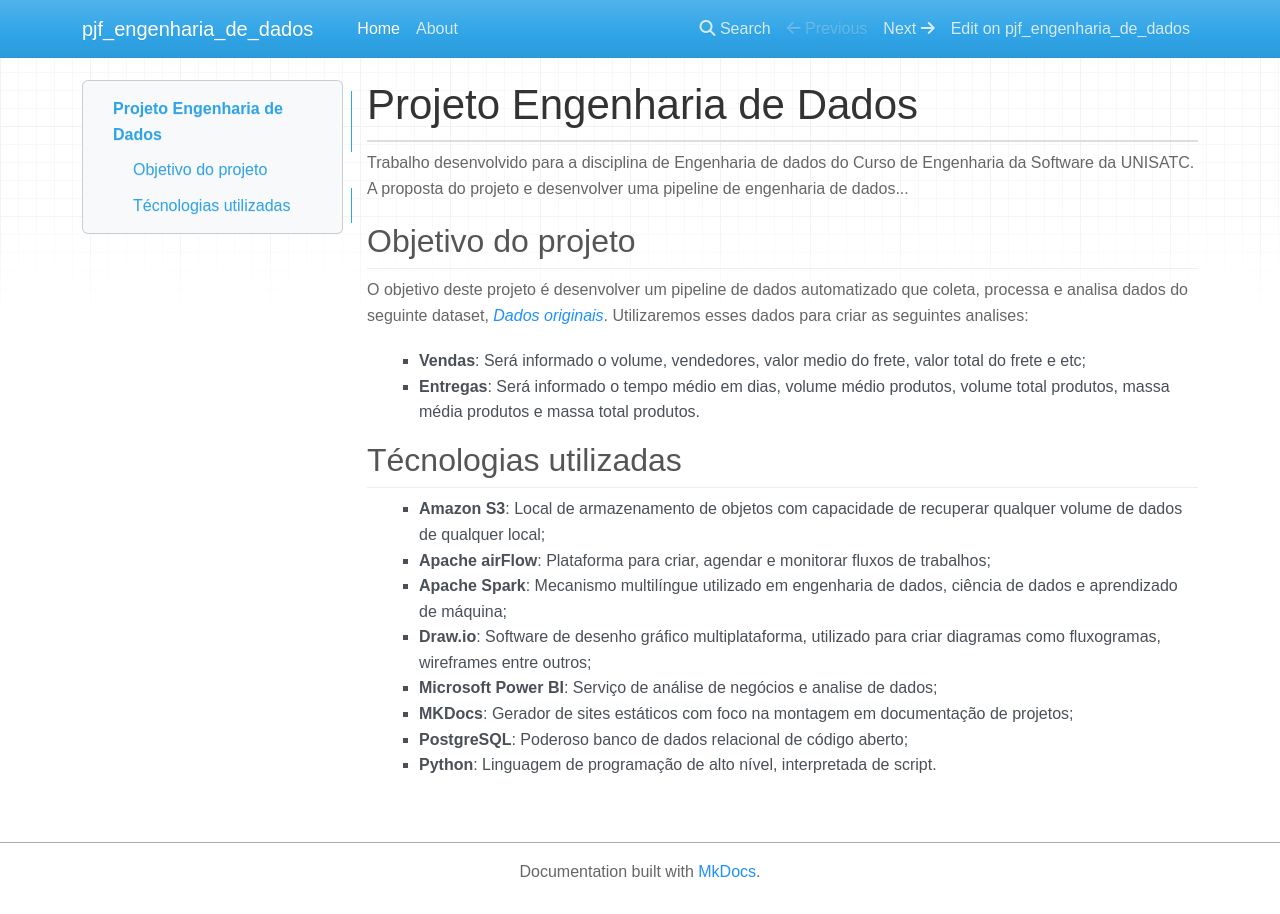
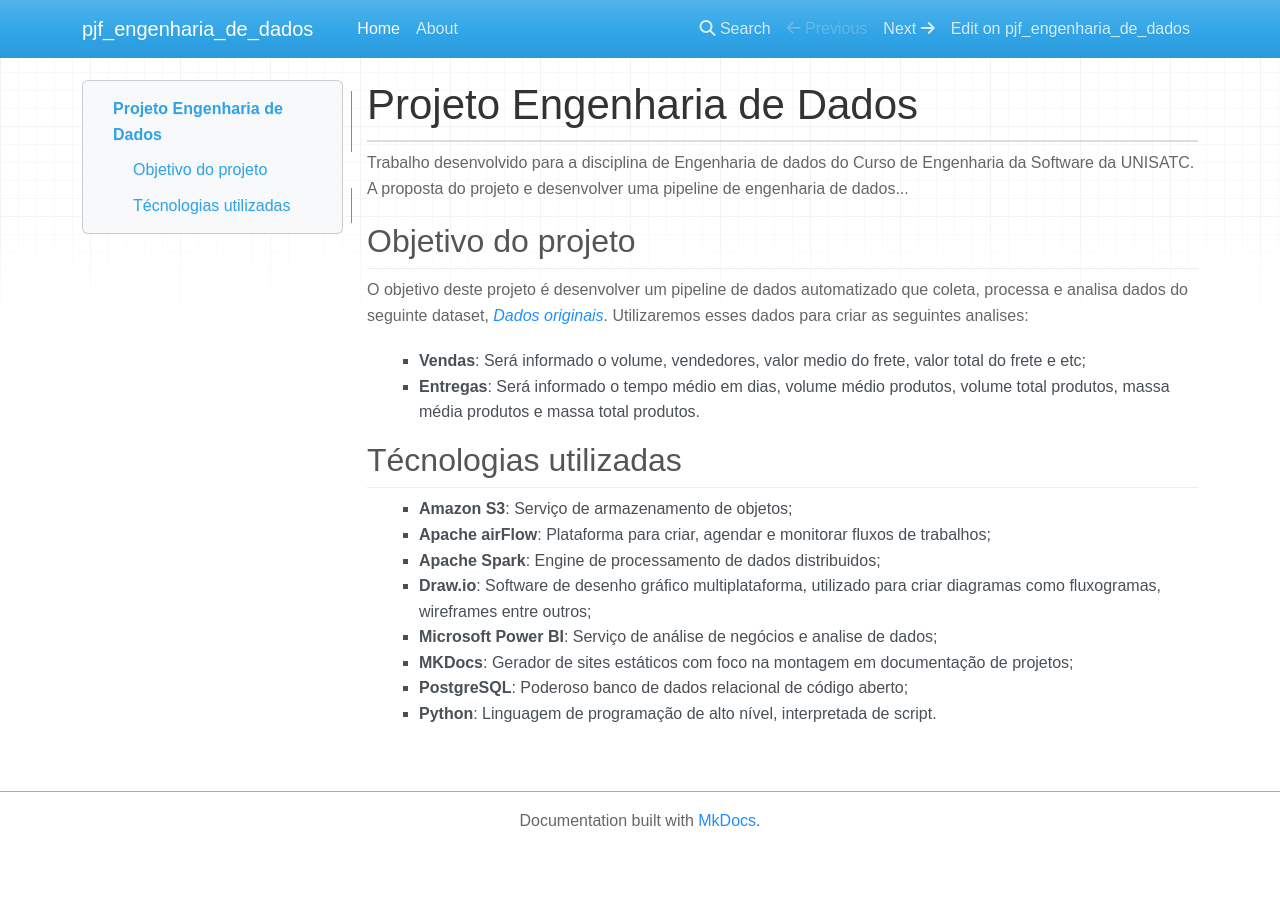
Before and after one commit to NicolasLK/pjf-engenharia-de-dados, an MkDocs documentation site: the page built from docs/index.md, in a window 1280 px wide. Built offline with MkDocs 1.6.1, drawn with Linux system fonts in a browser that asks for light colours; nearby versions of some CDN libraries.

Commit message:
feat: Wrinthing something

```diff
--- a/docs/index.md
+++ b/docs/index.md
@@ -19,9 +19,9 @@
 
 ## Técnologias utilizadas
 
-- **Amazon S3**: Local de armazenamento de objetos com capacidade de recuperar qualquer volume de dados de qualquer local;
+- **Amazon S3**: Serviço de armazenamento de objetos;
 - **Apache airFlow**: Plataforma para criar, agendar e monitorar fluxos de trabalhos;
-- **Apache Spark**: Mecanismo multilíngue utilizado em engenharia de dados, ciência de dados e aprendizado de máquina;
+- **Apache Spark**: Engine de processamento de dados distribuidos;
 - **Draw.io**: Software de desenho gráfico multiplataforma, utilizado para criar diagramas como fluxogramas, wireframes entre outros;
 - **Microsoft Power BI**: Serviço de análise de negócios e analise de dados;
 - **MKDocs**: Gerador de sites estáticos com foco na montagem em documentação de projetos;
```
